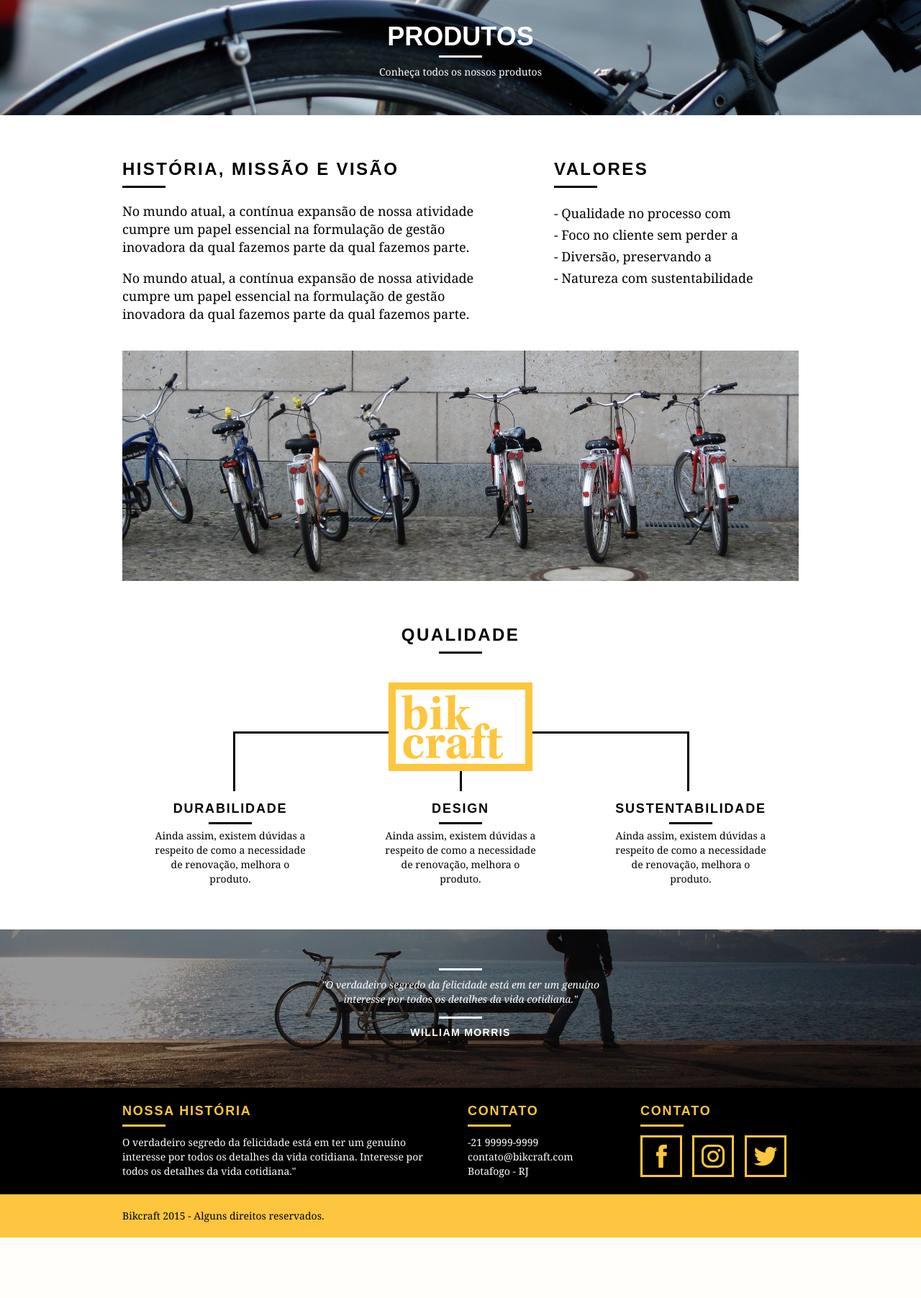
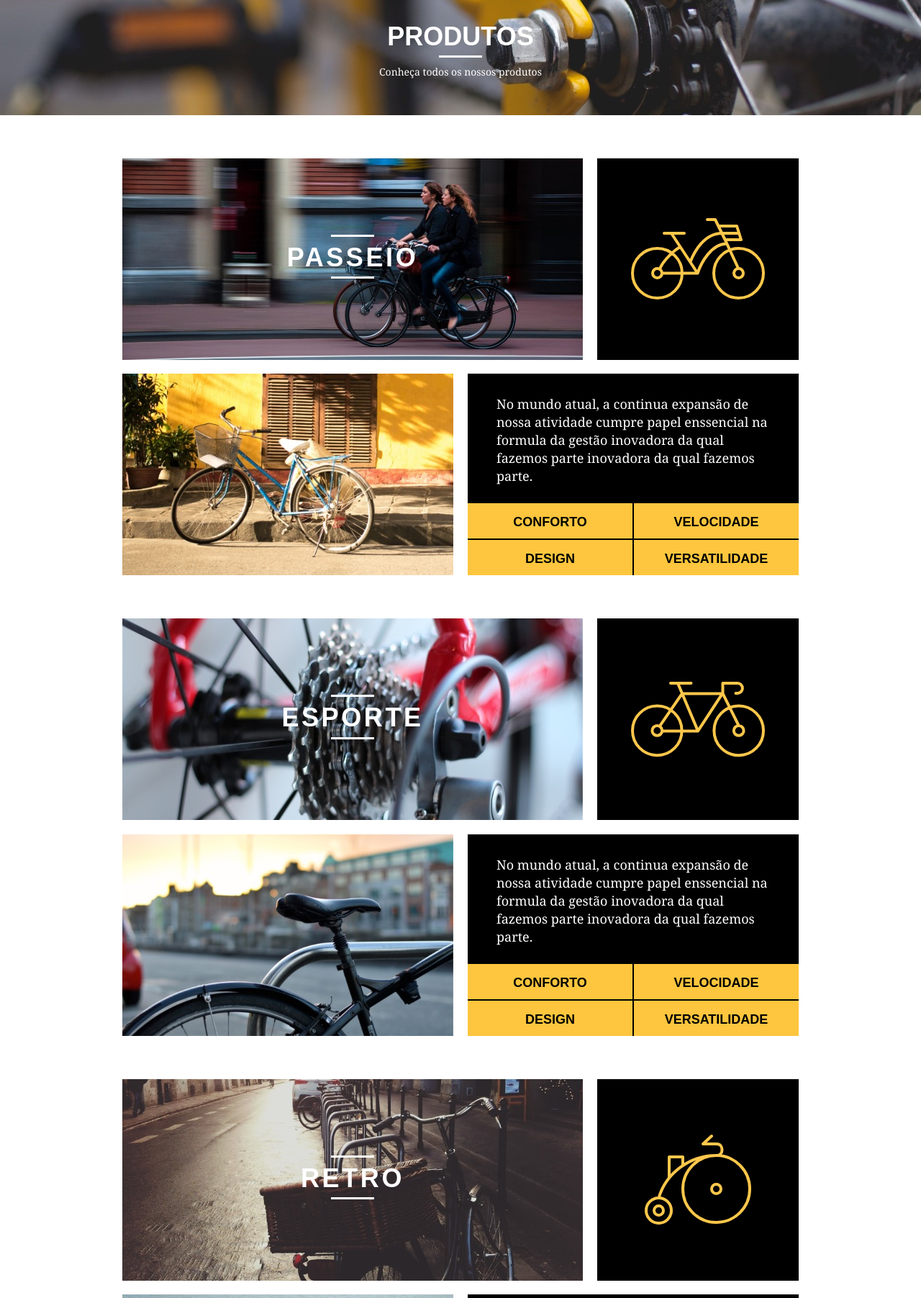
Before and after one commit to wevertonmonteiroc/bikcraft, a PHP site: page /produtos.html in a window 1280 px wide. Shown: the part 92-1895 px from the top of the page at 72% size. Before the commit the page ends 1811 px from the top, so only its background shows below. Run offline with PHP 8.4, Linux system fonts and the light colour scheme.

Commit message:
Finalização e estilização  da pagina PRODUTOS

```diff
--- a/css/produtos.css
+++ b/css/produtos.css
@@ -1,23 +1,71 @@
-.interna_sobre {
-    background: url("../images/bg-sobre.jpg") no-repeat center;
+.interna_produtos {
+    background: url("../images/bg-produtos.jpg") no-repeat center;
+    background-size: cover;
 }
 
-.missao_sobre {
-    padding-top:60px;
+.produto_item {
+    padding-top: 60px;
 }
 
-.missao_sobre p {
+.produto_item h2 {
+    color: #fff;
+    font-size: 36px;
+    text-transform: uppercase;
+    letter-spacing: .1em;
+    font-weight: bold;
+    position: relative;
+    top: -180px;
+    text-align: center;
+    margin-bottom: -56px;
+}
+
+.produto_item h2:after, .produto_item h2:before {
+    content: "";
+    display: block;
+    width: 60px;
+    height: 3px;
+    background: #FFF;
+    margin: 6px auto 8px auto;
+}
+
+.produto_icone {
+    background:#000;
+    padding: 70px 0;
+}
+
+.produto_icone img{
+    margin: 0 auto;
+}
+
+.produto_info {
+    background: #000;
+}
+
+.produto_info p {
+    color: #fff;
     font-size: 18px;
     line-height: 25px;
-    margin-bottom: 1em;
-    padding-right: 40px;
+    height: 180px;
+    padding: 30px 40px;
 }
 
-.missao_sobre ul li {
-    font-family: Georgia, 'Times New Roman', serif;
+
+.produto_info ul li {
+    background: #fec63e;
+    text-transform: uppercase;
     font-size: 18px;
-    line-height: 30px;
+    line-height: 20px;
+    font-weight: bold;
+    float: left;
+    width: 229px;
+    height: 49px;
+    text-align: center;
+    padding-top: 16px;
 }
-.foto-equipe {
-    padding-top: 20px;
+.produto_info ul li:nth-child(1), .produto_info ul li:nth-child(2){
+    margin-bottom: 2px;
 }
+
+.produto_info ul li:nth-child(even) {
+    margin-left: 2px;
+}
--- a/css/sobre.css
+++ b/css/sobre.css
@@ -1,5 +1,6 @@
 .interna_sobre {
     background: url("../images/bg-sobre.jpg") no-repeat center;
+    background-size: cover;
 }
 
 .missao_sobre {
--- a/css/style.css
+++ b/css/style.css
@@ -163,7 +163,6 @@ img {
     width: 100%;
     margin-top: 92px;
     height: 160px;
-    background-size: cover;
     text-align: center;
     color: #FFFFFF;
     padding-top: 30px;
--- a/produtos.html
+++ b/produtos.html
@@ -6,7 +6,7 @@
     <link rel="stylesheet" href="css/reset.css">
     <link rel="stylesheet" href="css/grid.css">
     <link rel="stylesheet" href="css/style.css">
-    <link rel="stylesheet" href="css/sobre.css">
+    <link rel="stylesheet" href="css/produtos.css">
       <title>Bikcraft - Sobre</title>
   </head>
   <body>
@@ -27,53 +27,67 @@
       </div>
     </header>
 
-    <section class="introducao-interna interna_sobre">
+    <section class="introducao-interna interna_produtos">
       <div class="container">
           <h1>Produtos</h1>
           <p>Conheça todos os nossos produtos</p>
       </div>
     </section>
 
-    <section class="missao_sobre container">
-      <div class="grid-10">
-        <h2 class="subtitulo-interno">História, Missão e Visão</h2>
-        <p>No mundo atual, a contínua expansão de nossa atividade cumpre um papel essencial na formulação de gestão inovadora da qual fazemos parte da qual fazemos parte.</p>
-        <p>No mundo atual, a contínua expansão de nossa atividade cumpre um papel essencial na formulação de gestão inovadora da qual fazemos parte da qual fazemos parte.</p>
+    <section class="container produto_item">
+      <div class="grid-11">
+        <img src="images/produtos/bikcraft-passeio-1.jpg" alt="Bikcraft Passeio">
+        <h2>Passeio</h2>
       </div>
-      <div class="grid-6">
-        <h2 class="subtitulo-interno">Valores</h2>
-        <ul>
-          <li>- Qualidade no processo com</li>
-          <li>- Foco no cliente sem perder a </li>
-          <li>- Diversão, preservando a</li>
-          <li>- Natureza com sustentabilidade</li>
-        </ul>
+      <div class="grid-5 produto_icone"><img src="/images/produtos/passeio.svg" alt=""></div>
+      <div class="grid-8"><img src="/images/produtos/bikcraft-passeio-2.jpg" alt="Bikcraft Passeio 2"></div>
+      <div class="grid-8 produto_info">
+        <p>No mundo atual, a continua expansão de nossa atividade cumpre papel enssencial na formula da gestão inovadora da qual fazemos parte inovadora da qual fazemos parte.</p>
+          <ul>
+            <li>Conforto</li>
+            <li>Velocidade</li>
+            <li>Design</li>
+            <li>Versatilidade</li>
+          </ul>
       </div>
-
-      <div class="grid-16 foto-equipe">
-          <img src="/images/equipe-bikcraft.jpg" alt="Equipe Bikcraft">
-      </div>
-
     </section>
 
-    <section class="qualidade container">
-      <h2 class="subtitulo">Qualidade</h2>
-      <img src="/images/bikcraft-qualidade.svg" alt="Bikcraft">
-      <ul class="qualidade_lista">
-        <li class="grid-1-3">
-          <h3>Durabilidade</h3>
-          <p>Ainda assim, existem dúvidas a respeito de como a necessidade de renovação, melhora o produto.</p>
-        </li>
-        <li class="grid-1-3">
-          <h3>Design</h3>
-          <p>Ainda assim, existem dúvidas a respeito de como a necessidade de renovação, melhora o produto.</p>
-        </li>
-        <li class="grid-1-3">
-          <h3>Sustentabilidade</h3>
-          <p>Ainda assim, existem dúvidas a respeito de como a necessidade de renovação, melhora o produto.</p>
-        </li>
-      </ul>
+    <section class="container produto_item">
+      <div class="grid-11">
+        <img src="images/produtos/bikcraft-esporte-1.jpg" alt="Bikcraft Esporte">
+        <h2>Esporte</h2>
+      </div>
+      <div class="grid-5 produto_icone"><img src="/images/produtos/esporte.svg" alt=""></div>
+      <div class="grid-8"><img src="/images/produtos/bikcraft-esporte-2.jpg" alt="Bikcraft Esporte"></div>
+      <div class="grid-8 produto_info">
+        <p>No mundo atual, a continua expansão de nossa atividade cumpre papel enssencial na formula da gestão inovadora da qual fazemos parte inovadora da qual fazemos parte.</p>
+          <ul>
+            <li>Conforto</li>
+            <li>Velocidade</li>
+            <li>Design</li>
+            <li>Versatilidade</li>
+          </ul>
+      </div>
     </section>
+
+    <section class="container produto_item">
+      <div class="grid-11">
+        <img src="images/produtos/bikcraft-retro-1.jpg" alt="Bikcraft Retro">
+        <h2>Retro</h2>
+      </div>
+      <div class="grid-5 produto_icone"><img src="/images/produtos/retro.svg" alt=""></div>
+      <div class="grid-8"><img src="/images/produtos/bikcraft-retro-2.jpg" alt="Bikcraft Retro"></div>
+      <div class="grid-8 produto_info">
+        <p>No mundo atual, a continua expansão de nossa atividade cumpre papel enssencial na formula da gestão inovadora da qual fazemos parte inovadora da qual fazemos parte.</p>
+          <ul>
+            <li>Conforto</li>
+            <li>Velocidade</li>
+            <li>Design</li>
+            <li>Versatilidade</li>
+          </ul>
+      </div>
+    </section>
+
 
     <section class="quebra">
       <blockquote class="quote-externo container">
```
